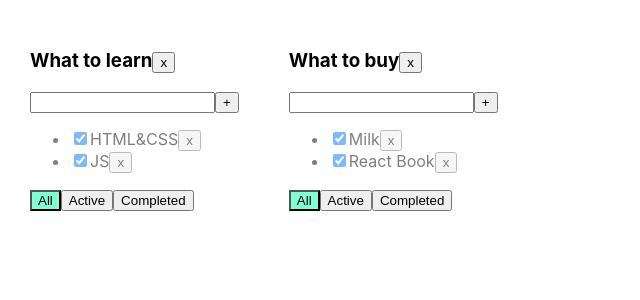
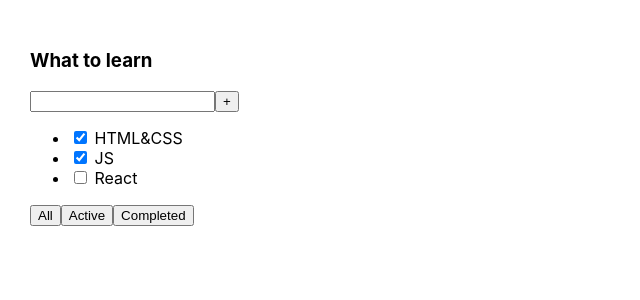
Before and after one commit to Asont/myTodoList, a React (Create React App) app: page / in a window 1280 px wide. Shown: the top 300 px of the page, without its empty margins (0-640 px from the left). Built offline with nearby package versions, Linux system fonts and the light colour scheme.

Commit message:
default todolist

```diff
--- a/src/App.tsx
+++ b/src/App.tsx
@@ -1,124 +1,26 @@
-import React, {useState} from 'react';
+import React from 'react';
 import './App.css';
-import {TaskType, Todolist} from './Todolist';
-import {v1} from 'uuid';
-
-export type FilterValuesType = "all" | "active" | "completed";
-type TodolistType = {
-    id: string
-    title: string
-    filter: FilterValuesType
-}
-
-type TasksStateType = {
-    [key: string]: Array<TaskType>
-}
-
 
 function App() {
-    let todolistId1 = v1();
-    let todolistId2 = v1();
-
-    let [todolists, setTodolists] = useState<Array<TodolistType>>([
-        {id: todolistId1, title: "What to learn", filter: "all"},
-        {id: todolistId2, title: "What to buy", filter: "all"}
-    ])
-
-    let [tasks, setTasks] = useState<TasksStateType>({
-        [todolistId1]: [
-            {id: v1(), title: "HTML&CSS", isDone: true},
-            {id: v1(), title: "JS", isDone: true}
-        ],
-        [todolistId2]: [
-            {id: v1(), title: "Milk", isDone: true},
-            {id: v1(), title: "React Book", isDone: true}
-        ]
-    });
-
-
-    function removeTask(id: string, todolistId: string) {
-        //достанем нужный массив по todolistId:
-        let todolistTasks = tasks[todolistId];
-        // перезапишем в этом объекте массив для нужного тудулиста отфилтрованным массивом:
-        tasks[todolistId] = todolistTasks.filter(t => t.id != id);
-        // засетаем в стейт копию объекта, чтобы React отреагировал перерисовкой
-        setTasks({...tasks});
-    }
-
-    function addTask(title: string, todolistId: string) {
-        let task = {id: v1(), title: title, isDone: false};
-        //достанем нужный массив по todolistId:
-        let todolistTasks = tasks[todolistId];
-        // перезапишем в этом объекте массив для нужного тудулиста копией, добавив в начало новую таску:
-        tasks[todolistId] = [task, ...todolistTasks];
-        // засетаем в стейт копию объекта, чтобы React отреагировал перерисовкой
-        setTasks({...tasks});
-    }
-
-    function changeStatus(id: string, isDone: boolean, todolistId: string) {
-        //достанем нужный массив по todolistId:
-        let todolistTasks = tasks[todolistId];
-        // найдём нужную таску:
-        let task = todolistTasks.find(t => t.id === id);
-        //изменим таску, если она нашлась
-        if (task) {
-            task.isDone = isDone;
-            // засетаем в стейт копию объекта, чтобы React отреагировал перерисовкой
-            setTasks({...tasks});
-        }
-    }
-
-    function changeFilter(value: FilterValuesType, todolistId: string) {
-        let todolist = todolists.find(tl => tl.id === todolistId);
-        if (todolist) {
-            todolist.filter = value;
-            setTodolists([...todolists])
-        }
-    }
-
-    function removeTodolist(id: string) {
-        // засунем в стейт список тудулистов, id которых не равны тому, который нужно выкинуть
-        setTodolists(todolists.filter(tl => tl.id != id));
-        // удалим таски для этого тудулиста из второго стейта, где мы храним отдельно таски
-        delete tasks[id]; // удаляем св-во из объекта... значением которого являлся массив тасок
-        // засетаем в стейт копию объекта, чтобы React отреагировал перерисовкой
-        setTasks({...tasks});
-    }
-
-    const editTodoListTitle = (todoListID:string, title:string) =>{
-        setTodolists(todolists.map(m=>m.id===todoListID?{...m,title}:m))
-    }
-
     return (
         <div className="App">
-            {
-                todolists.map(tl => {
-                    let allTodolistTasks = tasks[tl.id];
-                    let tasksForTodolist = allTodolistTasks;
-
-                    if (tl.filter === "active") {
-                        tasksForTodolist = allTodolistTasks.filter(t => t.isDone === false);
-                    }
-                    if (tl.filter === "completed") {
-                        tasksForTodolist = allTodolistTasks.filter(t => t.isDone === true);
-                    }
-
-                    return <Todolist
-                        key={tl.id}
-                        id={tl.id}
-                        title={tl.title}
-                        tasks={tasksForTodolist}
-                        removeTask={removeTask}
-                        changeFilter={changeFilter}
-                        addTask={addTask}
-                        changeTaskStatus={changeStatus}
-                        filter={tl.filter}
-                        removeTodolist={removeTodolist}
-                        editTodoListTitle={editTodoListTitle}
-                    />
-                })
-            }
-
+            <div>
+                <h3>What to learn</h3>
+                <div>
+                    <input/>
+                    <button>+</button>
+                </div>
+                <ul>
+                    <li><input type="checkbox" checked={true}/> <span>HTML&CSS</span></li>
+                    <li><input type="checkbox" checked={true}/> <span>JS</span></li>
+                    <li><input type="checkbox" checked={false}/> <span>React</span></li>
+                </ul>
+                <div>
+                    <button>All</button>
+                    <button>Active</button>
+                    <button>Completed</button>
+                </div>
+            </div>
         </div>
     );
 }
--- a/src/EditableSpan.tsx
+++ /dev/null
@@ -1,31 +0,0 @@
-import React, {ChangeEvent, useState} from 'react';
-
-type EditableSpanPropsType = {
-    title: string
-    callBack:(newTitle:string)=>void
-}
-
-export const EditableSpan = (props: EditableSpanPropsType) => {
-
-    const [newTitle, setNewTitle] = useState<string>(props.title)
-    const [editMode, setEditMode] = useState<boolean>(false)
-
-    const onChangeInputHandler = (e:ChangeEvent<HTMLInputElement>) =>{
-        setNewTitle(e.currentTarget.value)
-    }
-
-    const ativatedEditMode = () => {
-        setEditMode(true)
-    }
-
-    const activatedViewMode = () =>{
-        setEditMode(false)
-        props.callBack(newTitle)
-    }
-
-    return (
-        editMode ?
-            <input value={newTitle} onChange={onChangeInputHandler} onBlur={activatedViewMode} autoFocus={true}/> :
-            <span onDoubleClick={ativatedEditMode}>{props.title}</span>
-    );
-};
--- a/src/Todolist.tsx
+++ /dev/null
@@ -1,102 +0,0 @@
-import React, {ChangeEvent, useState, KeyboardEvent} from 'react';
-import {FilterValuesType} from './App';
-import {EditableSpan} from "./EditableSpan";
-
-export type TaskType = {
-    id: string
-    title: string
-    isDone: boolean
-}
-
-type PropsType = {
-    id: string
-    title: string
-    tasks: Array<TaskType>
-    removeTask: (taskId: string, todolistId: string) => void
-    changeFilter: (value: FilterValuesType, todolistId: string) => void
-    addTask: (title: string, todolistId: string) => void
-    changeTaskStatus: (id: string, isDone: boolean, todolistId: string) => void
-    removeTodolist: (id: string) => void
-    filter: FilterValuesType
-    editTodoListTitle : (todoListID:string, title:string) =>void
-}
-
-export function Todolist(props: PropsType) {
-    let [title, setTitle] = useState("")
-    let [error, setError] = useState<string | null>(null)
-
-    const addTask = () => {
-        let newTitle = title.trim();
-        if (newTitle !== "") {
-            props.addTask(newTitle, props.id);
-            setTitle("");
-        } else {
-            setError("Title is required");
-        }
-    }
-
-    const onChangeHandler = (e: ChangeEvent<HTMLInputElement>) => {
-        setTitle(e.currentTarget.value)
-    }
-
-    const onKeyPressHandler = (e: KeyboardEvent<HTMLInputElement>) => {
-        setError(null);
-        if (e.charCode === 13) {
-            addTask();
-        }
-    }
-
-    const removeTodolist = () => props.removeTodolist(props.id)
-
-    const onAllClickHandler = () => props.changeFilter("all", props.id);
-    const onActiveClickHandler = () => props.changeFilter("active", props.id);
-    const onCompletedClickHandler = () => props.changeFilter("completed", props.id);
-
-    const editTodoListTitleHandler = (newTitle:string) =>{
-        props.editTodoListTitle(props.id, newTitle)
-    }
-
-    return <div>
-        <h3>
-            <EditableSpan title={props.title} callBack={editTodoListTitleHandler}/>
-            <button onClick={removeTodolist}>x</button>
-        </h3>
-        <div>
-            <input value={title}
-                   onChange={onChangeHandler}
-                   onKeyPress={onKeyPressHandler}
-                   className={error ? "error" : ""}
-            />
-            <button onClick={addTask}>+</button>
-            {error && <div className="error-message">{error}</div>}
-        </div>
-        <ul>
-            {
-                props.tasks.map(t => {
-                    const onClickHandler = () => props.removeTask(t.id, props.id)
-                    const onChangeHandler = (e: ChangeEvent<HTMLInputElement>) => {
-                        let newIsDoneValue = e.currentTarget.checked;
-                        props.changeTaskStatus(t.id, newIsDoneValue, props.id);
-                    }
-
-                    return <li key={t.id} className={t.isDone ? "is-done" : ""}>
-                        <input type="checkbox" onChange={onChangeHandler} checked={t.isDone}/>
-                        <span>{t.title}</span>
-                        <button onClick={onClickHandler}>x</button>
-                    </li>
-                })
-            }
-        </ul>
-        <div>
-            <button className={props.filter === 'all' ? "active-filter" : ""}
-                    onClick={onAllClickHandler}>All
-            </button>
-            <button className={props.filter === 'active' ? "active-filter" : ""}
-                    onClick={onActiveClickHandler}>Active
-            </button>
-            <button className={props.filter === 'completed' ? "active-filter" : ""}
-                    onClick={onCompletedClickHandler}>Completed
-            </button>
-        </div>
-    </div>
-}
```
